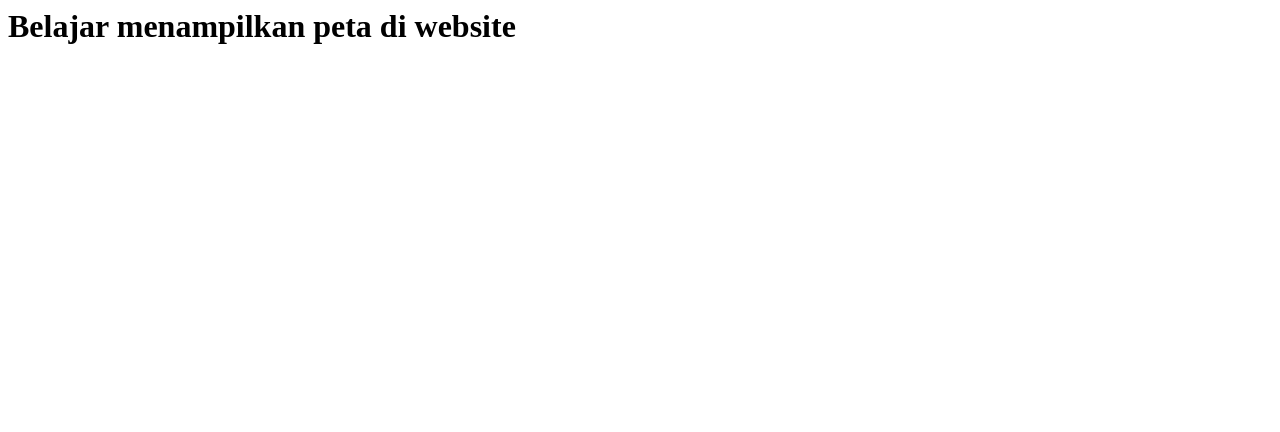
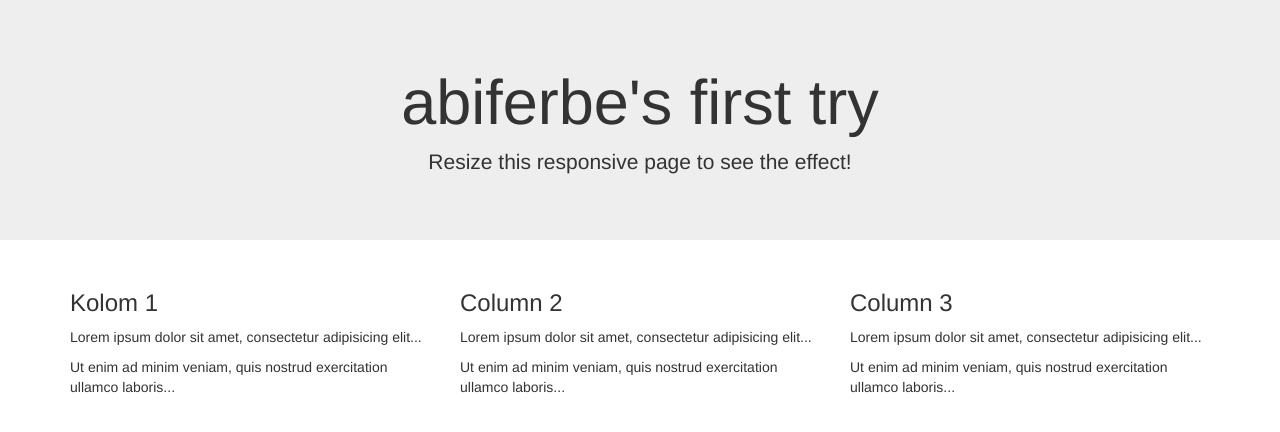
Before and after one commit to abiferbe/abiferbe.github.io, a plain HTML site: page akupeta.html in a window 1280 px wide. Drawn offline with nearby package versions, Linux system fonts and the light colour scheme.

Commit message:
Update akupeta.html

```diff
--- a/akupeta.html
+++ b/akupeta.html
@@ -1 +1,39 @@
-<h1>Belajar menampilkan peta di website</h1>
+<!DOCTYPE html>
+<html lang="en">
+<head>
+  <title>Aku PETA <3</title>
+  <meta charset="utf-8">
+  <meta name="viewport" content="width=device-width, initial-scale=1">
+  <link rel="stylesheet" href="https://maxcdn.bootstrapcdn.com/bootstrap/3.3.7/css/bootstrap.min.css">
+  <script src="https://ajax.googleapis.com/ajax/libs/jquery/3.3.1/jquery.min.js"></script>
+  <script src="https://maxcdn.bootstrapcdn.com/bootstrap/3.3.7/js/bootstrap.min.js"></script>
+</head>
+<body>
+
+<div class="jumbotron text-center">
+  <h1>abiferbe's first try</h1>
+  <p>Resize this responsive page to see the effect!</p>
+</div>
+
+<div class="container">
+  <div class="row">
+    <div class="col-sm-4">
+      <h3>Kolom 1</h3>
+      <p>Lorem ipsum dolor sit amet, consectetur adipisicing elit...</p>
+      <p>Ut enim ad minim veniam, quis nostrud exercitation ullamco laboris...</p>
+    </div>
+    <div class="col-sm-4">
+      <h3>Column 2</h3>
+      <p>Lorem ipsum dolor sit amet, consectetur adipisicing elit...</p>
+      <p>Ut enim ad minim veniam, quis nostrud exercitation ullamco laboris...</p>
+    </div>
+    <div class="col-sm-4">
+      <h3>Column 3</h3>
+      <p>Lorem ipsum dolor sit amet, consectetur adipisicing elit...</p>
+      <p>Ut enim ad minim veniam, quis nostrud exercitation ullamco laboris...</p>
+    </div>
+  </div>
+</div>
+
+</body>
+</html>
```
